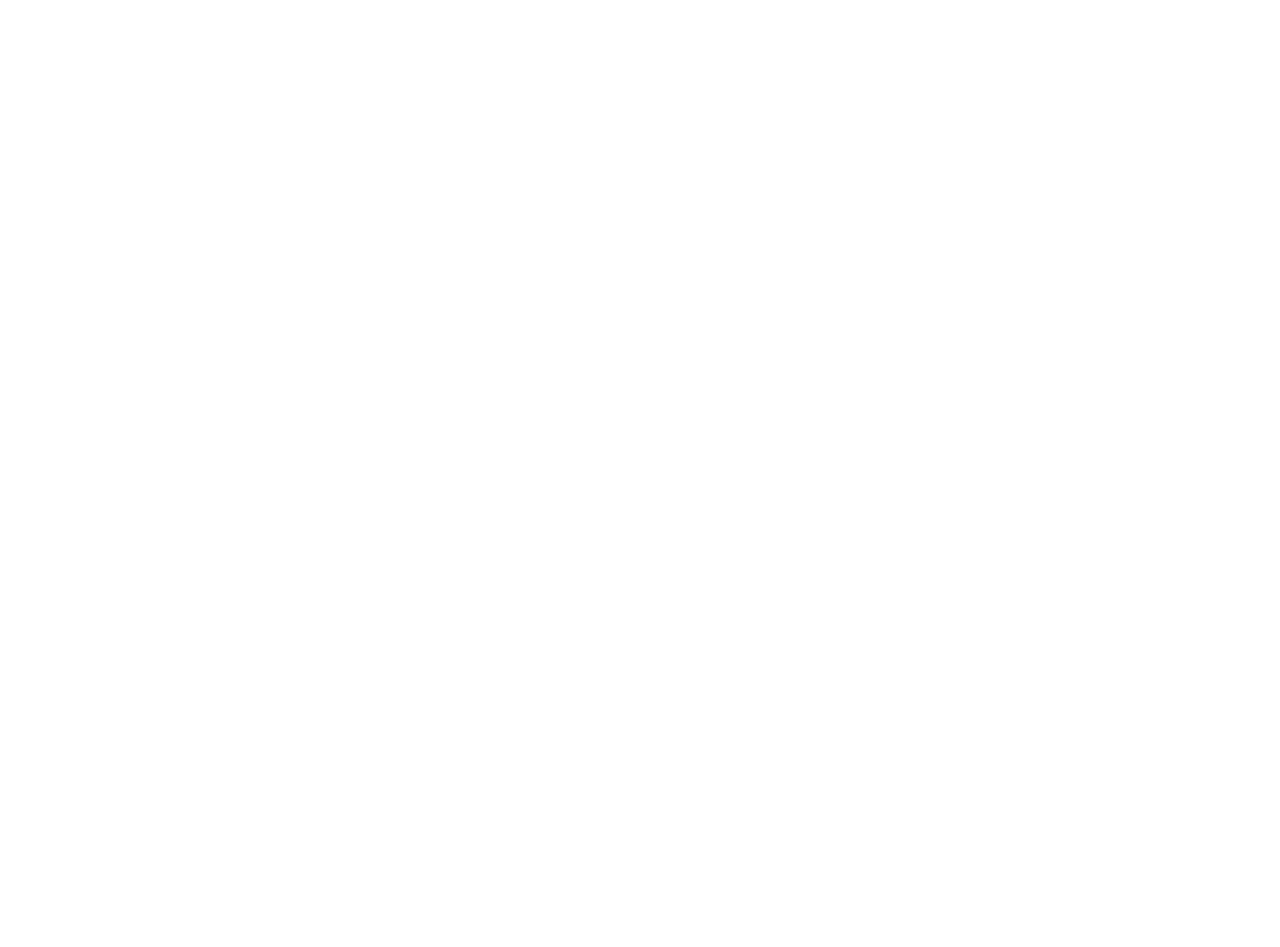
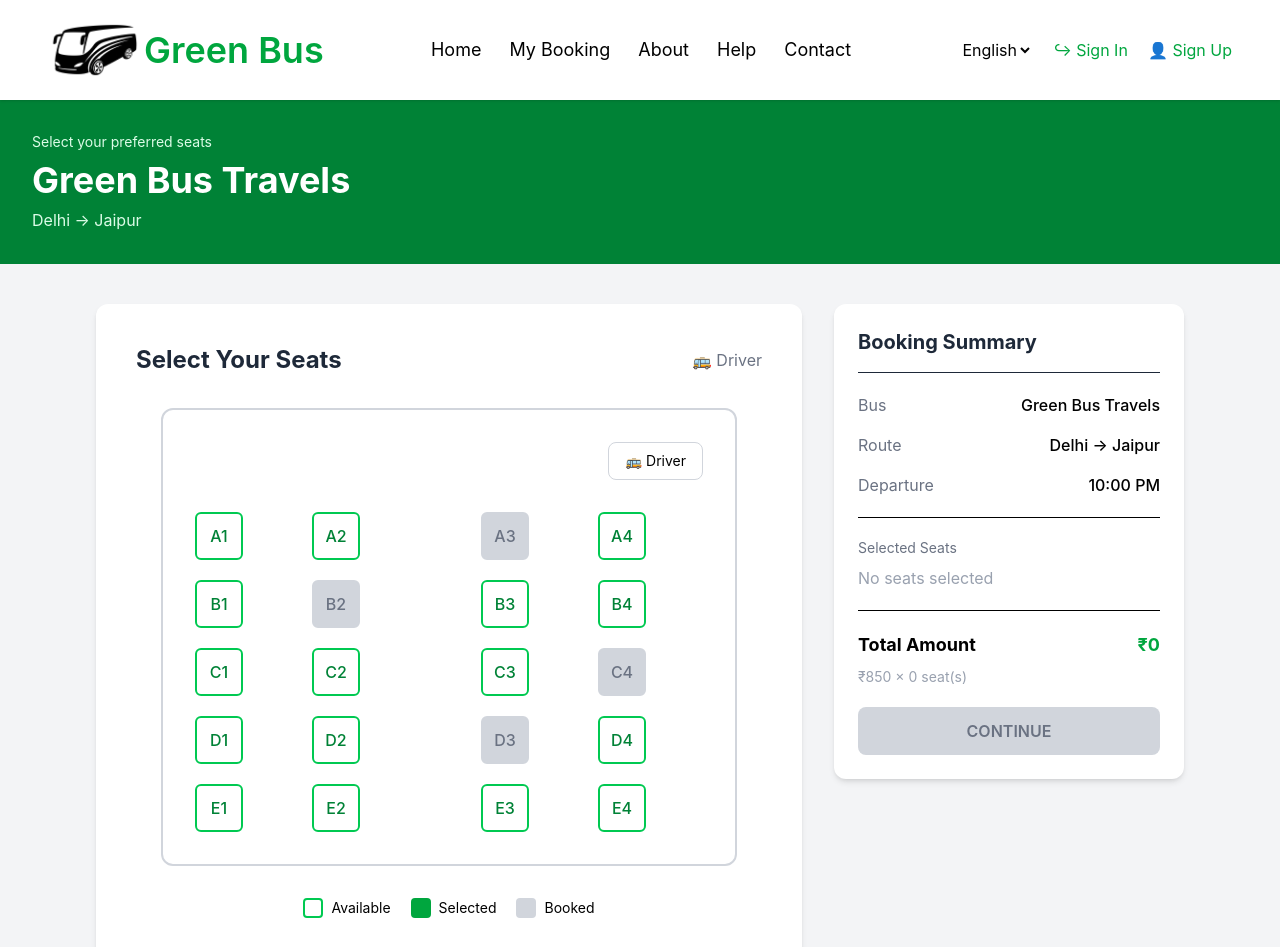
Before and after one commit to Ayush49305/Bus_Booking_System, a React (Vite) app: page /seat-selection in a window 1280 px wide. Before the commit this address had no page. Shown: the top 947 px of the page. Before the commit the page ends 800 px from the top, so only its background shows below. Built offline with nearby package versions, Linux system fonts and the light colour scheme.

Commit message:
Added the Seat selection page

```diff
--- a/src/App.jsx
+++ b/src/App.jsx
@@ -1,6 +1,8 @@
 import { Routes,Route } from 'react-router-dom'
+import Home from './Pages/Home'
 import SearchResults from './Pages/SearchResult'
-import Home from './Pages/Home'
+import SeatSelection from './Pages/SeatSelection'
+
 
 
 const App = () => {
@@ -15,6 +17,11 @@ const App = () => {
         element={<SearchResults />}
       />
 
+      <Route
+        path='/seat-selection'
+        element={<SeatSelection/>}
+      />
+
     </Routes>
 
   )
--- a/src/Components/BusCard.jsx
+++ b/src/Components/BusCard.jsx
@@ -1,4 +1,5 @@
 import React from "react";
+import { Navigate, useNavigate } from "react-router-dom";
 
 const BusCard = ({
   name,
@@ -9,6 +10,7 @@ const BusCard = ({
   price,
   seats,
 }) => {
+  const navigate=useNavigate()
   return (
     <div className="bg-white rounded-lg shadow-md p-6 hover:shadow-lg transition-shadow">
 
@@ -95,7 +97,9 @@ const BusCard = ({
           {seats} Seats Available
         </p>
 
-        <button className="bg-green-600 hover:bg-green-700 text-white px-6 py-2 rounded-md font-medium transition">
+        <button
+          onClick={()=>navigate("/seat-selection")}
+          className="bg-green-600 hover:bg-green-700 text-white px-6 py-2 rounded-md font-medium transition">
           View Seats
         </button>
 
--- a/src/Components/SearchBox.jsx
+++ b/src/Components/SearchBox.jsx
@@ -1,10 +1,16 @@
 import React, { useState } from "react";
+import { useNavigate } from "react-router-dom";
 
 const SearchBox = () => {
 
   const[from,setfrom]=useState("")
   const[to,setTo]=useState("")
   const[date,setDate]=useState("")
+  const navigate = useNavigate()
+
+  const handleSearch=()=>{
+    navigate("/search-results")
+  }
   return (
 
     <div className="absolute z-10 top-1/2 left-[1%] -translate-y-1/2 w-[80%] max-w-xl border border-gray-500 p-5 rounded-lg">
@@ -52,7 +58,9 @@ const SearchBox = () => {
 
       </div>
 
-      <button className="w-full mt-6 bg-green-600 hover:bg-green-700 text-white py-3 rounded-md font-semibold">
+      <button
+        onClick={handleSearch}
+        className="w-full mt-6 bg-green-600 hover:bg-green-700 text-white py-3 rounded-md font-semibold">
         SEARCH BUSES
       </button>
 
--- /dev/null
+++ b/src/Components/Seat.jsx
@@ -0,0 +1,29 @@
+import React from "react";
+
+const Seat = ({ seatNumber, status, onClick }) => {
+  const seatStyles = {
+    available:
+      "bg-white border-2 border-green-500 text-green-700 hover:bg-green-100 cursor-pointer",
+
+    selected:
+      "bg-green-600 border-2 border-green-600 text-white cursor-pointer",
+
+    booked:
+      "bg-gray-300 border-2 border-gray-300 text-gray-500 cursor-not-allowed",
+  };
+
+  return (
+    <button
+      onClick={onClick}
+      disabled={status === "booked"}
+      className={`
+        w-12 h-12 rounded-md font-medium transition
+        ${seatStyles[status]}
+      `}
+    >
+      {seatNumber}
+    </button>
+  );
+};
+
+export default Seat;
--- /dev/null
+++ b/src/Components/SeatLegend.jsx
@@ -0,0 +1,26 @@
+import React from "react";
+
+const SeatLegend = () => {
+  return (
+    <div className="flex flex-wrap gap-5 text-sm">
+
+      <div className="flex items-center gap-2">
+        <div className="w-5 h-5 border-2 border-green-500 rounded"></div>
+        <span>Available</span>
+      </div>
+
+      <div className="flex items-center gap-2">
+        <div className="w-5 h-5 bg-green-600 rounded"></div>
+        <span>Selected</span>
+      </div>
+
+      <div className="flex items-center gap-2">
+        <div className="w-5 h-5 bg-gray-300 rounded"></div>
+        <span>Booked</span>
+      </div>
+
+    </div>
+  );
+};
+
+export default SeatLegend;
--- /dev/null
+++ b/src/Pages/SeatSelection.jsx
@@ -0,0 +1,258 @@
+import React, { useState } from "react";
+import Navbar from "../Components/Navbar";
+import Footer from "../Components/Footer";
+import Seat from "../Components/Seat";
+import SeatLegend from "../Components/SeatLegend";
+
+const SeatSelection = () => {
+  const [selectedSeats, setSelectedSeats] = useState([]);
+
+  // Bus seats
+  const seats = [
+    { id: "A1", status: "available" },
+    { id: "A2", status: "available" },
+    { id: "A3", status: "booked" },
+    { id: "A4", status: "available" },
+
+    { id: "B1", status: "available" },
+    { id: "B2", status: "booked" },
+    { id: "B3", status: "available" },
+    { id: "B4", status: "available" },
+
+    { id: "C1", status: "available" },
+    { id: "C2", status: "available" },
+    { id: "C3", status: "available" },
+    { id: "C4", status: "booked" },
+
+    { id: "D1", status: "available" },
+    { id: "D2", status: "available" },
+    { id: "D3", status: "booked" },
+    { id: "D4", status: "available" },
+
+    { id: "E1", status: "available" },
+    { id: "E2", status: "available" },
+    { id: "E3", status: "available" },
+    { id: "E4", status: "available" },
+  ];
+
+  const pricePerSeat = 850;
+
+  // Select / unselect seat
+  const handleSeatClick = (seat) => {
+    if (seat.status === "booked") return;
+
+    if (selectedSeats.includes(seat.id)) {
+      setSelectedSeats(
+        selectedSeats.filter((seatId) => seatId !== seat.id)
+      );
+    } else {
+      setSelectedSeats([...selectedSeats, seat.id]);
+    }
+  };
+
+  const getSeatStatus = (seat) => {
+    if (seat.status === "booked") {
+      return "booked";
+    }
+
+    if (selectedSeats.includes(seat.id)) {
+      return "selected";
+    }
+
+    return "available";
+  };
+
+  const totalPrice = selectedSeats.length * pricePerSeat;
+
+  return (
+    <div className="min-h-screen bg-gray-100">
+      <Navbar />
+
+      {/* Page Header */}
+      <section className="bg-green-700 text-white py-8">
+        <div className="max-w-7xl mx-auto px-4 md:px-8">
+          <p className="text-green-100 text-sm">
+            Select your preferred seats
+          </p>
+
+          <h1 className="text-3xl md:text-4xl font-bold mt-2">
+            Green Bus Travels
+          </h1>
+
+          <p className="mt-2 text-green-100">
+            Delhi → Jaipur
+          </p>
+        </div>
+      </section>
+
+      {/* Main Content */}
+      <main className="max-w-6xl mx-auto px-4 md:px-8 py-10">
+
+        <div className="grid grid-cols-1 lg:grid-cols-[1fr_350px] gap-8">
+
+          {/* Left Side - Bus */}
+          <div className="bg-white rounded-xl shadow-md p-6 md:p-10">
+
+            <div className="flex justify-between items-center mb-8">
+              <h2 className="text-2xl font-bold text-gray-800">
+                Select Your Seats
+              </h2>
+
+              <div className="text-gray-500">
+                🚌 Driver
+              </div>
+            </div>
+
+            {/* Bus Layout */}
+            <div className="border-2 border-gray-300 rounded-xl p-5 md:p-8 max-w-xl mx-auto">
+
+              {/* Driver */}
+              <div className="flex justify-end mb-8">
+                <div className="border border-gray-300 rounded-lg px-4 py-2 text-sm">
+                  🚌 Driver
+                </div>
+              </div>
+
+              {/* Seats */}
+              <div className="space-y-5">
+
+                {/* Create seat rows */}
+                {["A", "B", "C", "D", "E"].map((row) => (
+                  <div
+                    key={row}
+                    className="grid grid-cols-[1fr_1fr_40px_1fr_1fr] gap-3 items-center"
+                  >
+                    {seats
+                      .filter((seat) => seat.id.startsWith(row))
+                      .map((seat, index) => (
+                        <React.Fragment key={seat.id}>
+
+                          {/* Add aisle after second seat */}
+                          {index === 2 && (
+                            <div></div>
+                          )}
+
+                          <Seat
+                            seatNumber={seat.id}
+                            status={getSeatStatus(seat)}
+                            onClick={() => handleSeatClick(seat)}
+                          />
+
+                        </React.Fragment>
+                      ))}
+                  </div>
+                ))}
+
+              </div>
+
+            </div>
+
+            {/* Legend */}
+            <div className="mt-8 flex justify-center">
+              <SeatLegend />
+            </div>
+
+          </div>
+
+
+          {/* Right Side - Booking Summary */}
+          <div className="bg-white rounded-xl shadow-md p-6 h-fit">
+
+            <h2 className="text-xl font-bold text-gray-800 pb-4 border-b">
+              Booking Summary
+            </h2>
+
+            <div className="py-5 border-b space-y-4">
+
+              <div className="flex justify-between">
+                <span className="text-gray-500">Bus</span>
+                <span className="font-medium">
+                  Green Bus Travels
+                </span>
+              </div>
+
+              <div className="flex justify-between">
+                <span className="text-gray-500">Route</span>
+                <span className="font-medium">
+                  Delhi → Jaipur
+                </span>
+              </div>
+
+              <div className="flex justify-between">
+                <span className="text-gray-500">Departure</span>
+                <span className="font-medium">
+                  10:00 PM
+                </span>
+              </div>
+
+            </div>
+
+
+            <div className="py-5 border-b">
+
+              <p className="text-gray-500 text-sm mb-2">
+                Selected Seats
+              </p>
+
+              {selectedSeats.length === 0 ? (
+                <p className="text-gray-400">
+                  No seats selected
+                </p>
+              ) : (
+                <div className="flex flex-wrap gap-2">
+                  {selectedSeats.map((seat) => (
+                    <span
+                      key={seat}
+                      className="bg-green-100 text-green-700 px-3 py-1 rounded"
+                    >
+                      {seat}
+                    </span>
+                  ))}
+                </div>
+              )}
+
+            </div>
+
+
+            <div className="py-5">
+
+              <div className="flex justify-between text-lg font-bold">
+                <span>Total Amount</span>
+
+                <span className="text-green-600">
+                  ₹{totalPrice}
+                </span>
+              </div>
+
+              <p className="text-sm text-gray-400 mt-2">
+                ₹{pricePerSeat} × {selectedSeats.length} seat(s)
+              </p>
+
+            </div>
+
+
+            <button
+              disabled={selectedSeats.length === 0}
+              className={`w-full py-3 rounded-lg font-semibold transition
+                ${
+                  selectedSeats.length === 0
+                    ? "bg-gray-300 text-gray-500 cursor-not-allowed"
+                    : "bg-green-600 hover:bg-green-700 text-white"
+                }
+              `}
+            >
+              CONTINUE
+            </button>
+
+          </div>
+
+        </div>
+
+      </main>
+
+      <Footer />
+    </div>
+  );
+};
+
+export default SeatSelection;
```
